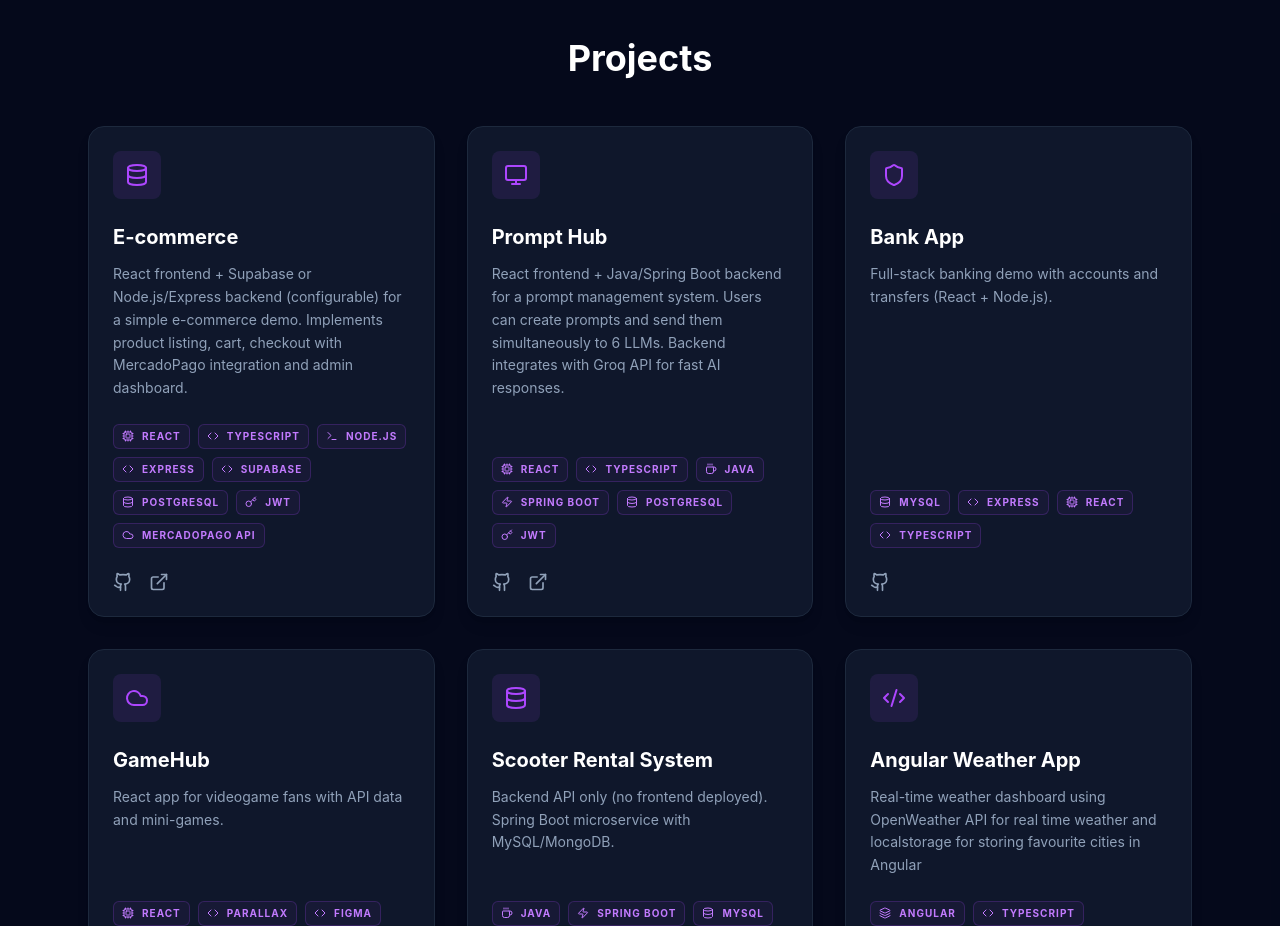
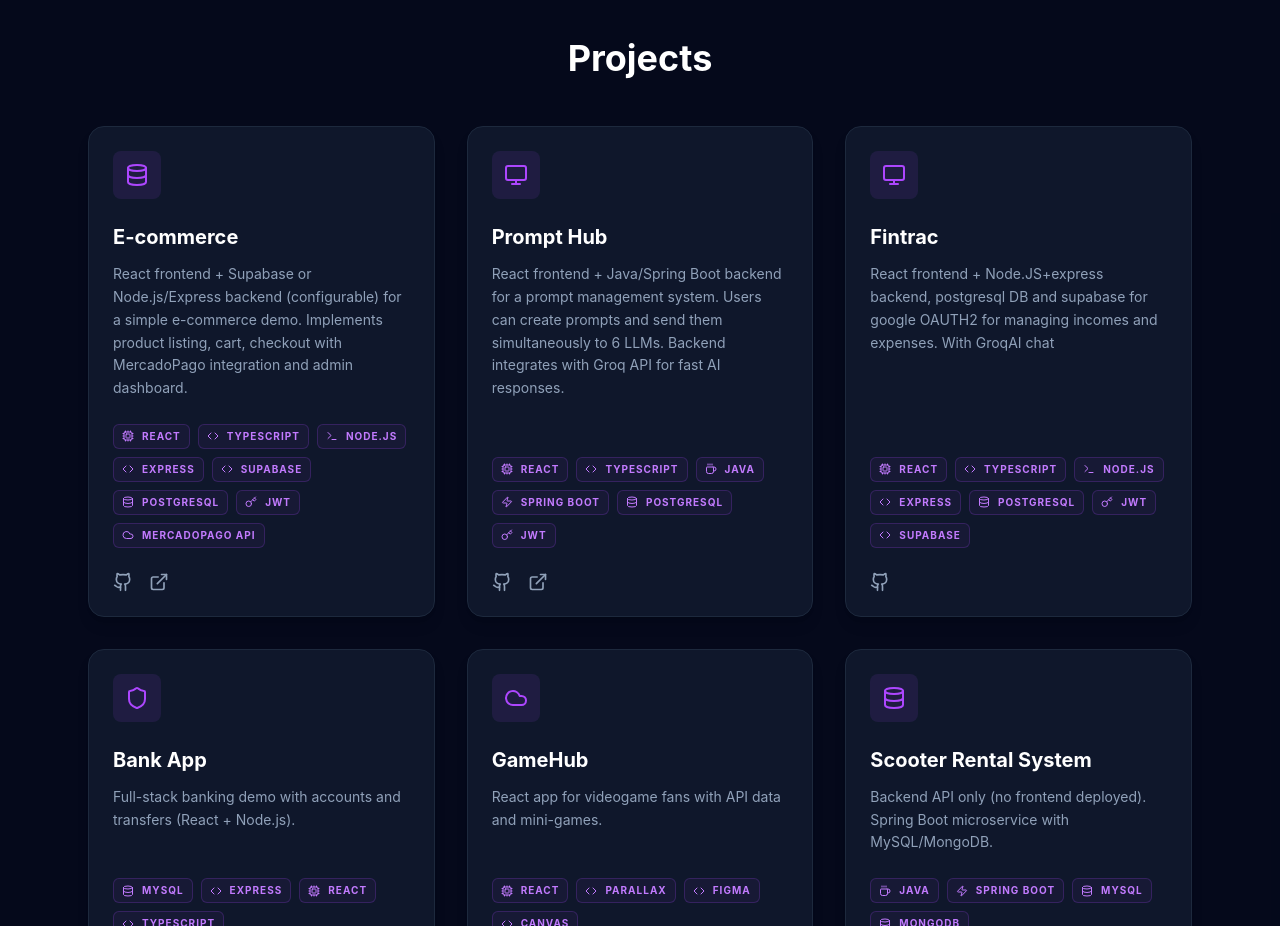
Before and after one commit to Tomirios2005/ReactPortfolio, a React (Vite) app: page / in a window 1280 px wide. Shown: the part 1820-2746 px from the top of the page. Built offline with nearby package versions, Linux system fonts and the light colour scheme.

Commit message:
added new project

```diff
--- a/src/App.tsx
+++ b/src/App.tsx
@@ -36,6 +36,13 @@ const App: React.FC = () => {
       tech: ["React", "TypeScript", "Java", "Spring Boot", "PostgreSQL", "JWT"],
       linkGithub: "https://github.com/Tomirios2005/PromptHub",
       linkDeployment: "https://prompt-hub-ecru.vercel.app/",
+      icono: <Monitor size={24} />,
+    },
+    {
+      titulo: "Fintrac",
+      desc: "React frontend + Node.JS+express backend, postgresql DB and supabase for google OAUTH2 for managing incomes and expenses. With GroqAI chat",
+      tech: ["React", "TypeScript", "Node.JS", "express", "PostgreSQL", "JWT", "supabase"],
+      linkGithub: "https://github.com/Tomirios2005/Gestor-de-gastos",
       icono: <Monitor size={24} />,
     },
     {
```
